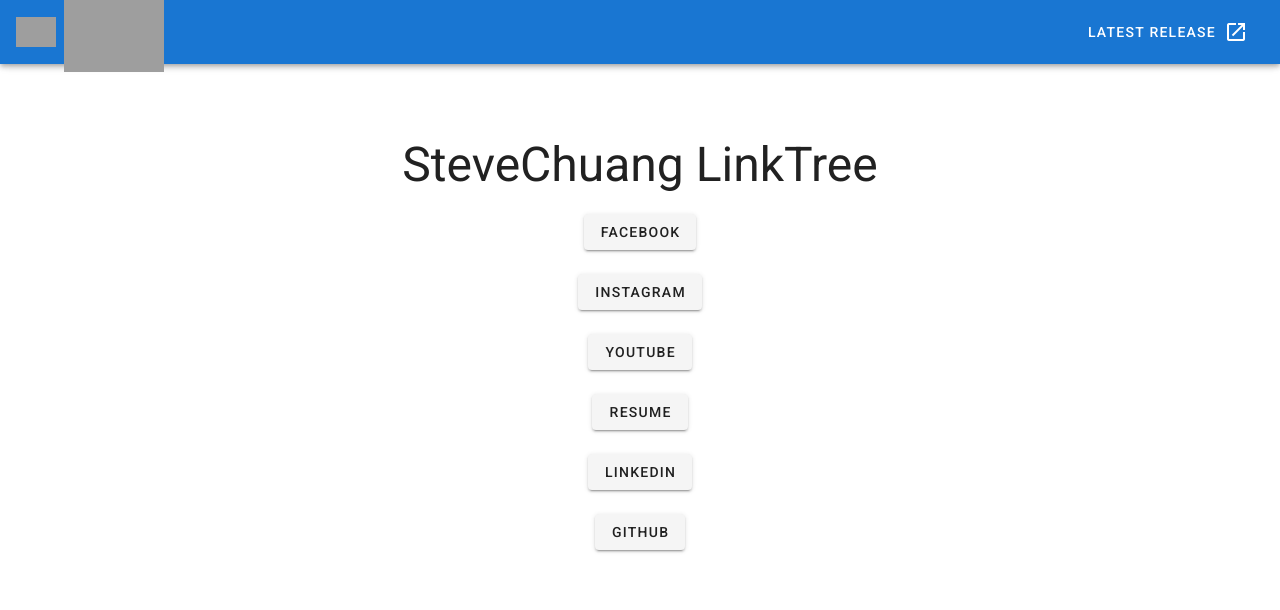
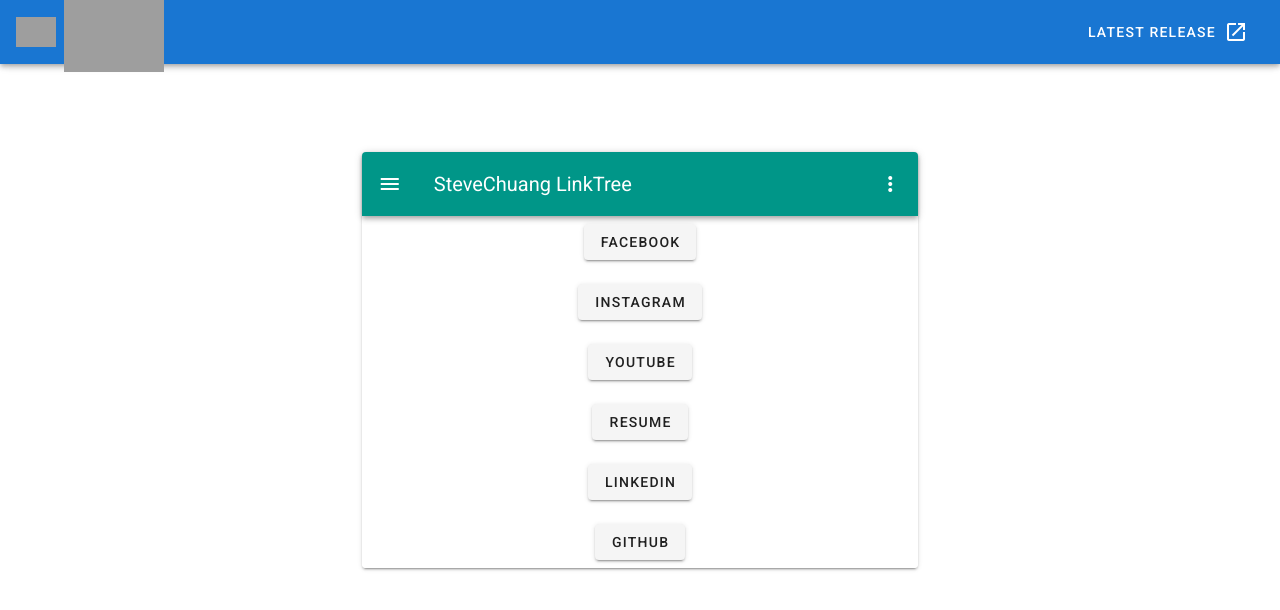
Before and after one commit to chenhan20/stevePage, a Vue app: page /#/linkTree in a window 1280 px wide. Shown: the top 610 px of the page. Built offline with nearby package versions, Linux system fonts and the light colour scheme; grey boxes are pictures that could not be loaded.

Commit message:
use v-card 做tree

```diff
--- a/src/components/LinkTree.vue
+++ b/src/components/LinkTree.vue
@@ -1,13 +1,24 @@
 <template>
   <v-container>
-    <v-row class="text-center">
-      <v-col cols="12" class="display-2">{{ msg }}</v-col>
-    </v-row>
-    <v-row class="text-center" v-for="(next, i) in linkTree" :key="i">
-      <v-col cols="12" offset-md="3" md="6">
-        <v-btn :href="next.href" class="subheading" target="_blank">{{ next.text }}</v-btn>
-      </v-col>
-    </v-row>
+    <v-col cols="12" offset-md="3" md="6">
+      <v-card>
+        <v-toolbar color="teal" dark>
+          <v-app-bar-nav-icon></v-app-bar-nav-icon>
+          <v-toolbar-title>{{ msg }}</v-toolbar-title>
+          <v-spacer></v-spacer>
+          <v-btn icon>
+            <v-icon>mdi-dots-vertical</v-icon>
+          </v-btn>
+        </v-toolbar>
+        <v-list>
+          <v-row class="text-center" v-for="(next, i) in linkTree" :key="i">
+            <v-col cols="12" offset-md="3" md="6">
+              <v-btn :href="next.href" class="subheading" target="_blank">{{ next.text }}</v-btn>
+            </v-col>
+          </v-row>
+        </v-list>
+      </v-card>
+    </v-col>
   </v-container>
 </template>
 
@@ -21,28 +32,54 @@
     linkTree: [
       {
         text: "Facebook",
+        action: "label",
         href: "https://www.facebook.com/profile.php?id=100000189117019"
       },
       {
         text: "Instagram",
+        action: "label",
         href: "https://www.instagram.com/chenhan20/"
       },
       {
         text: "Youtube",
+        action: "label",
         href: "https://www.youtube.com/user/chenhan20"
       },
       {
         text: "Resume",
+        action: "label",
         href: "https://calm-woodland-74729.herokuapp.com/SteveCard"
       },
       {
         text: "Linkedin",
+        action: "label",
         href:
           "https://www.linkedin.com/in/%E6%89%BF%E7%BF%B0-%E8%8E%8A-4159b7139/"
       },
       {
         text: "Github",
+        action: "label",
         href: "https://github.com/chenhan20"
+      }
+    ],
+    items: [
+      {
+        action: "label",
+        title: "List item 1"
+      },
+      {
+        divider: true
+      },
+      {
+        action: "label",
+        title: "List item 2"
+      },
+      {
+        divider: true
+      },
+      {
+        action: "label",
+        title: "List item 3"
       }
     ]
   })
--- a/src/router/index.js
+++ b/src/router/index.js
@@ -3,8 +3,7 @@
 
 Vue.use(VueRouter)
 
-const routes = [
-  {
+const routes = [{
     path: '/',
     name: 'Home',
     component: () => import('../views/Home.vue')
@@ -13,6 +12,11 @@
     path: '/linkTree',
     name: 'LinkTree',
     component: () => import('../views/LinkTree.vue')
+  },
+  {
+    path: '/linkTreeComponents',
+    name: 'LinkTree',
+    component: () => import('../components/LinkTree.vue')
   }
 ]
 
```
